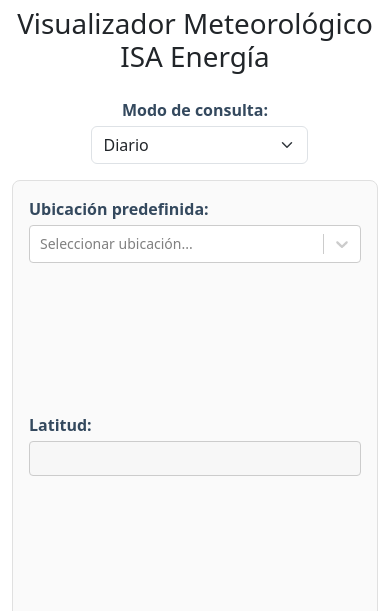
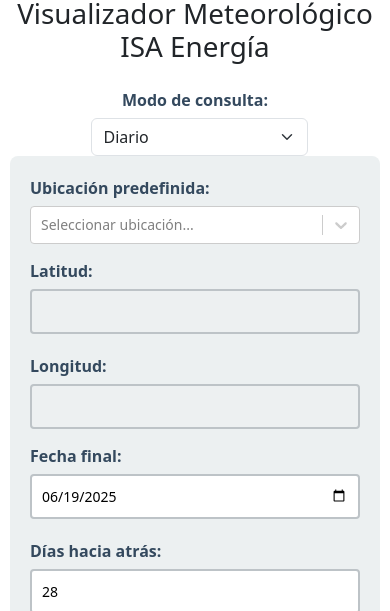
Before and after one commit to DanielD-S/visorwebmap, a React (Create React App) app: page / in a window 390 px wide. Shown: the part 233-844 px from the top of the page. Built offline with nearby package versions, Linux system fonts and the light colour scheme.

Commit message:
Versión final con popups, trazado, carga de KML/KMZ y diseño responsive

```diff
--- a/src/App.css
+++ b/src/App.css
@@ -2,6 +2,11 @@
   font-family: Arial, sans-serif;
   background-color: #f5f5f5;
   margin: 0;
+}
+
+html, body {
+  max-width: 100%;
+  overflow-x: hidden;
 }
 
 .container {
@@ -94,7 +99,6 @@
   height: 240px !important;
 }
 
-
 .results-section {
   margin-top: 40px;
   border-top: 1px solid #ccc;
@@ -129,13 +133,27 @@
   overflow: hidden;
   box-shadow: 0 2px 6px rgba(0,0,0,0.15);
 }
+
+/* ----------------- Responsive ------------------ */
 @media (max-width: 768px) {
+  .container {
+    width: 100% !important;
+    margin: 0 !important;
+    padding: 10px !important;
+    border-radius: 0 !important;
+    box-shadow: none !important;
+  }
+
   .form-row {
     flex-direction: column;
   }
 
   .form-group {
     min-width: 100%;
+  }
+
+  select {
+    width: 100% !important;
   }
 
   .charts-container {
@@ -164,4 +182,14 @@
   .results-section h2 {
     font-size: 1.2rem;
   }
+
+  .d-flex {
+    flex-direction: column !important;
+    align-items: stretch !important;
+  }
+
+  .d-flex > * {
+    width: 100% !important;
+    margin-bottom: 10px;
+  }
 }
--- a/src/components/PopupInfo.css
+++ b/src/components/PopupInfo.css
@@ -1,27 +1,35 @@
 .popup-container {
-  font-family: 'Segoe UI', Tahoma, Geneva, Verdana, sans-serif;
+  max-width: 220px;
+  font-family: Arial, sans-serif;
   font-size: 14px;
   line-height: 1.4;
   color: #2c3e50;
-  max-width: 220px;
 }
 
 .popup-title {
-  font-weight: 600;
+  font-weight: bold;
   font-size: 15px;
-  color: #1a5276;
   margin-bottom: 4px;
+  color: #34495e;
+  white-space: nowrap;
+  overflow: hidden;
+  text-overflow: ellipsis;
 }
 
 .popup-trazado {
+  color: #2980b9;
+  font-style: italic;
   font-size: 13px;
-  color: #117864;
-  margin-bottom: 4px;
+  margin-bottom: 6px;
+  white-space: nowrap;
+  overflow: hidden;
+  text-overflow: ellipsis;
 }
 
 .popup-divider {
-  border: 0;
-  border-top: 1px solid #ccc;
+  border: none;
+  height: 1px;
+  background-color: #ccc;
   margin: 6px 0;
 }
 
@@ -29,3 +37,22 @@
   font-size: 13px;
   color: #555;
 }
+
+@media (max-width: 768px) {
+  .popup-container {
+    font-size: 13px;
+    max-width: 100%;
+  }
+
+  .popup-title {
+    font-size: 14px;
+  }
+
+  .popup-trazado {
+    font-size: 12.5px;
+  }
+
+  .popup-coords {
+    font-size: 12.5px;
+  }
+}
--- a/src/components/WeatherCharts.css
+++ b/src/components/WeatherCharts.css
@@ -1,17 +1,18 @@
 .charts-container {
   display: grid;
   grid-template-columns: repeat(auto-fit, minmax(360px, 1fr));
-  gap: 2rem;
-  margin-top: 2rem;
-  margin-bottom: 2rem;
+  gap: 30px;
+  margin-top: 30px;
 }
 
 .chart-wrapper {
-  background: white;
-  border-radius: 8px;
-  box-shadow: 0 1px 4px rgba(0, 0, 0, 0.1);
-  padding: 1rem;
-  overflow-x: auto;
+  background: #ffffff;
+  padding: 20px;
+  border-radius: 10px;
+  box-shadow: 0 2px 8px rgba(0,0,0,0.08);
+  display: flex;
+  flex-direction: column;
+  justify-content: space-between;
 }
 
 .chart-toolbar {
@@ -19,33 +20,28 @@
   justify-content: space-between;
   align-items: center;
   flex-wrap: wrap;
-  margin-bottom: 0.75rem;
-  gap: 0.5rem;
+  margin-bottom: 10px;
+  gap: 10px;
 }
 
 .chart-toolbar .text-muted {
   font-size: 13px;
-  line-height: 1.4;
+  color: #7f8c8d;
 }
 
-.chart-toolbar .btn-group {
-  display: flex;
-  gap: 4px;
-  flex-wrap: wrap;
+.chart-canvas {
+  width: 100%;
+  height: 300px;
+  position: relative;
 }
 
-canvas {
+.chart-canvas canvas {
   width: 100% !important;
-  height: auto !important;
-  max-height: 280px;
+  height: 100% !important;
 }
 
-@media (max-width: 480px) {
-  .charts-container {
-    grid-template-columns: 1fr;
-    gap: 1rem;
-  }
-
+/* Responsive para pantallas pequeñas */
+@media (max-width: 768px) {
   .chart-toolbar {
     flex-direction: column;
     align-items: flex-start;
@@ -53,6 +49,67 @@
 
   .chart-toolbar .btn-group {
     width: 100%;
-    justify-content: space-between;
+    display: flex;
+    flex-wrap: wrap;
+    gap: 6px;
+  }
+
+  .chart-toolbar .text-muted {
+    font-size: 12px;
+  }
+
+  .chart-wrapper {
+    padding: 15px;
+  }
+
+  .chart-canvas {
+    height: 260px;
   }
 }
+.chart-toolbar .btn {
+  position: relative;
+  transition: background-color 0.2s ease, transform 0.2s ease;
+}
+
+.chart-toolbar .btn:hover {
+  transform: translateY(-1px);
+  background-color: #f0f0f0;
+}
+
+/* Tooltip básico */
+.chart-toolbar .btn[data-tooltip]::after {
+  content: attr(data-tooltip);
+  position: absolute;
+  bottom: 120%;
+  left: 50%;
+  transform: translateX(-50%);
+  background: rgba(0, 0, 0, 0.75);
+  color: #fff;
+  padding: 6px 8px;
+  font-size: 12px;
+  border-radius: 4px;
+  white-space: nowrap;
+  pointer-events: none;
+  opacity: 0;
+  transition: opacity 0.2s;
+  z-index: 9999;
+}
+
+.chart-toolbar .btn[data-tooltip]:hover::after {
+  opacity: 1;
+}
+/* Animación para el canvas de Chart.js */
+@keyframes fadeInChart {
+  from {
+    opacity: 0;
+    transform: translateY(20px);
+  }
+  to {
+    opacity: 1;
+    transform: translateY(0);
+  }
+}
+
+.chart-canvas {
+  animation: fadeInChart 0.5s ease-out;
+}
--- a/src/components/WeatherCharts.js
+++ b/src/components/WeatherCharts.js
@@ -141,11 +141,31 @@
               </div>
 
               <div className="btn-group btn-group-sm">
-                <button onClick={() => exportSingleChartCSV(dataset)} className="btn btn-outline-secondary">📄 CSV</button>
-                <button onClick={() => exportSingleChartExcel(dataset)} className="btn btn-outline-success">📊 Excel</button>
-                <button onClick={() => exportChartAsImage(canvasId, dataset.config.label)} className="btn btn-outline-info">🖼 PNG</button>
-                <button onClick={() => exportChartAsPDF(canvasId, dataset.config.label)} className="btn btn-outline-danger">📄 PDF</button>
-              </div>
+  <button
+    onClick={() => exportSingleChartCSV(dataset)}
+    className="btn btn-outline-secondary"
+    data-tooltip="Exportar como CSV"
+  >📄 CSV</button>
+
+  <button
+    onClick={() => exportSingleChartExcel(dataset)}
+    className="btn btn-outline-success"
+    data-tooltip="Exportar como Excel"
+  >📊 Excel</button>
+
+  <button
+    onClick={() => exportChartAsImage(canvasId, dataset.config.label)}
+    className="btn btn-outline-info"
+    data-tooltip="Guardar imagen PNG"
+  >🖼 PNG</button>
+
+  <button
+    onClick={() => exportChartAsPDF(canvasId, dataset.config.label)}
+    className="btn btn-outline-danger"
+    data-tooltip="Descargar como PDF"
+  >📄 PDF</button>
+</div>
+
             </div>
 
             <div className="chart-canvas">
--- a/src/components/WeatherForm.css
+++ b/src/components/WeatherForm.css
@@ -1,62 +1,69 @@
 .form-container {
-  background: #fafafa;
-  padding: 1rem;
+  background: #ecf0f1;
+  padding: 20px;
   border-radius: 8px;
-  border: 1px solid #e0e0e0;
-  margin-top: 1rem;
+  margin-bottom: 30px;
 }
 
 .form-row {
   display: flex;
-  gap: 1rem;
-  margin-bottom: 1rem;
   flex-wrap: wrap;
+  gap: 20px;
+  margin-bottom: 15px;
 }
 
 .form-group {
-  flex: 1 1 200px;
+  flex: 1;
+  min-width: 250px;
 }
 
-.form-group label {
-  font-weight: 600;
+label {
   display: block;
-  margin-bottom: 4px;
+  margin-bottom: 6px;
+  font-weight: bold;
+  color: #34495e;
 }
 
-/* Estilo general de inputs y selects */
-.form-group input {
+input[type="text"],
+input[type="number"],
+input[type="date"] {
   width: 100%;
-  padding: 6px 8px;
+  padding: 10px;
+  border: 2px solid #bdc3c7;
+  border-radius: 4px;
   font-size: 14px;
-  border: 1px solid #ccc;
-  border-radius: 4px;
+  box-sizing: border-box;
 }
 
-.text-muted {
-  color: #6c757d;
+input:focus {
+  outline: none;
+  border-color: #3498db;
 }
 
-/* Estilos para react-select */
+/* React-select custom styles */
 .react-select__control {
+  border-radius: 4px;
+  border: 2px solid #bdc3c7;
+  box-shadow: none;
   font-size: 14px;
-  border-radius: 4px;
-  border-color: #ccc;
-  min-height: 36px;
+}
+.react-select__control--is-focused {
+  border-color: #3498db;
+}
+.react-select__placeholder {
+  color: #999;
+}
+.react-select__single-value {
+  color: #2c3e50;
 }
 
-.react-select__control--is-focused {
-  box-shadow: 0 0 0 2px #007bff30;
-  border-color: #007bff;
+/* Responsive styles */
+@media (max-width: 768px) {
+  .form-row {
+    flex-direction: column;
+  }
+
+  .form-group {
+    min-width: 100%;
+  }
 }
-
-.react-select__option {
-  font-size: 14px;
-}
-
-.react-select__single-value {
-  font-size: 14px;
-}
-
-.react-select__menu {
-  z-index: 9999;
-}
```
